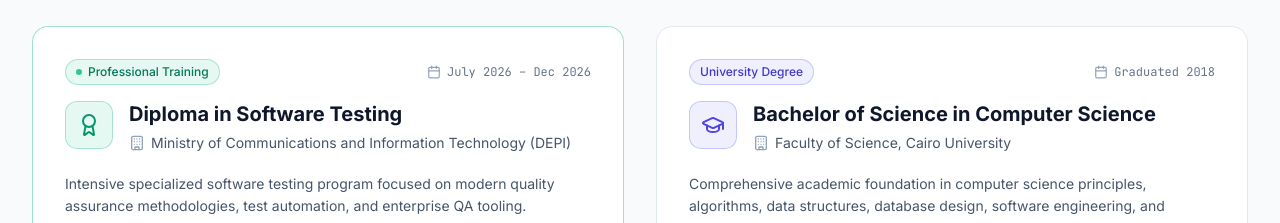
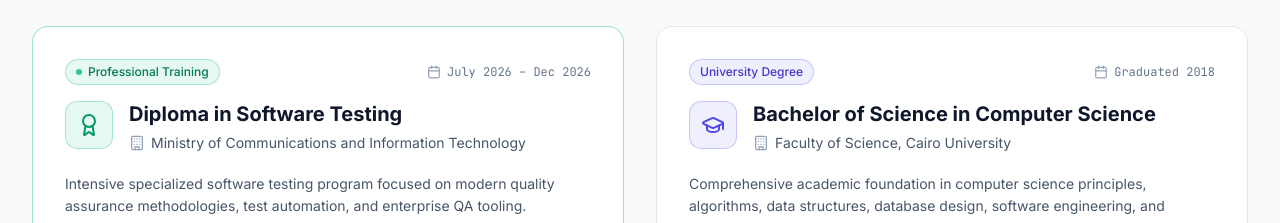
Before and after one commit to omnia-khattab/omnia-testingengineer-portfolio, a React (Vite) app: page / in a window 1280 px wide. Shown: the part 2140-2363 px from the top of the page. Built offline with nearby package versions, Linux system fonts and the light colour scheme; no server answers.

Commit message:
updating portfolio's data

```diff
--- a/src/data/portfolioData.js
+++ b/src/data/portfolioData.js
@@ -42,7 +42,7 @@ export const educationAndTraining = [
   {
     type: "professional-training",
     title: "Diploma in Software Testing",
-    institution: "Ministry of Communications and Information Technology (DEPI)",
+    institution: "Ministry of Communications and Information Technology",
     period: "July 2026 – Dec 2026",
     badge: "Professional Training",
     badgeColor: "emerald",
@@ -192,7 +192,7 @@ export const skillsCategories = [
 export const workExperience = [
   {
     role: "Software Testing Engineer",
-    company: "DEPI (Digital Egypt Pioneers Initiative)",
+    company: "DEPI",
     type: "Professional Practical Training",
     badge: "Training Program",
     badgeColor: "emerald",
@@ -468,7 +468,7 @@ export const certifications = [
   {
     id: "istqb-ctfl",
     title: "ISTQB Certified Tester Foundation Level (CTFL v4.0)",
-    issuer: "ISTQB / DEPI Training Program",
+    issuer: "ISTQB (International Software Testing Qualifications Board)",
     badge: "In Progress / Target 2026",
     badgeColor: "amber",
     date: "In Training (DEPI)",
```
